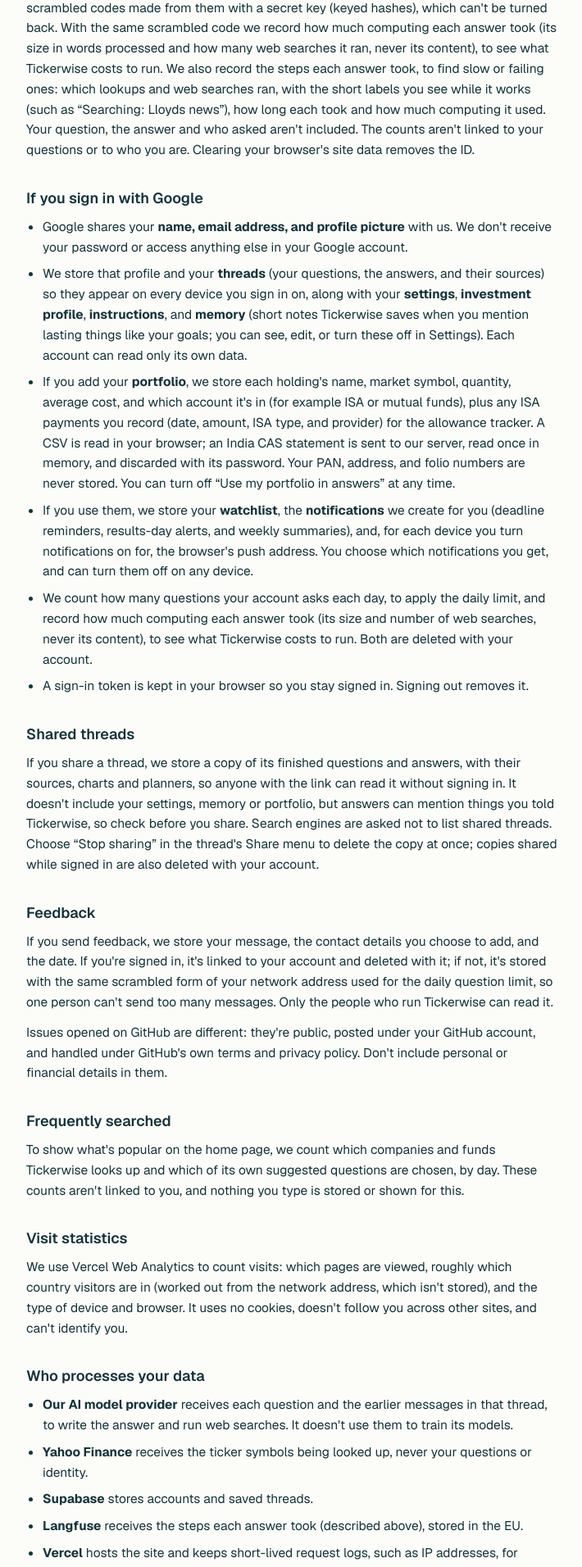
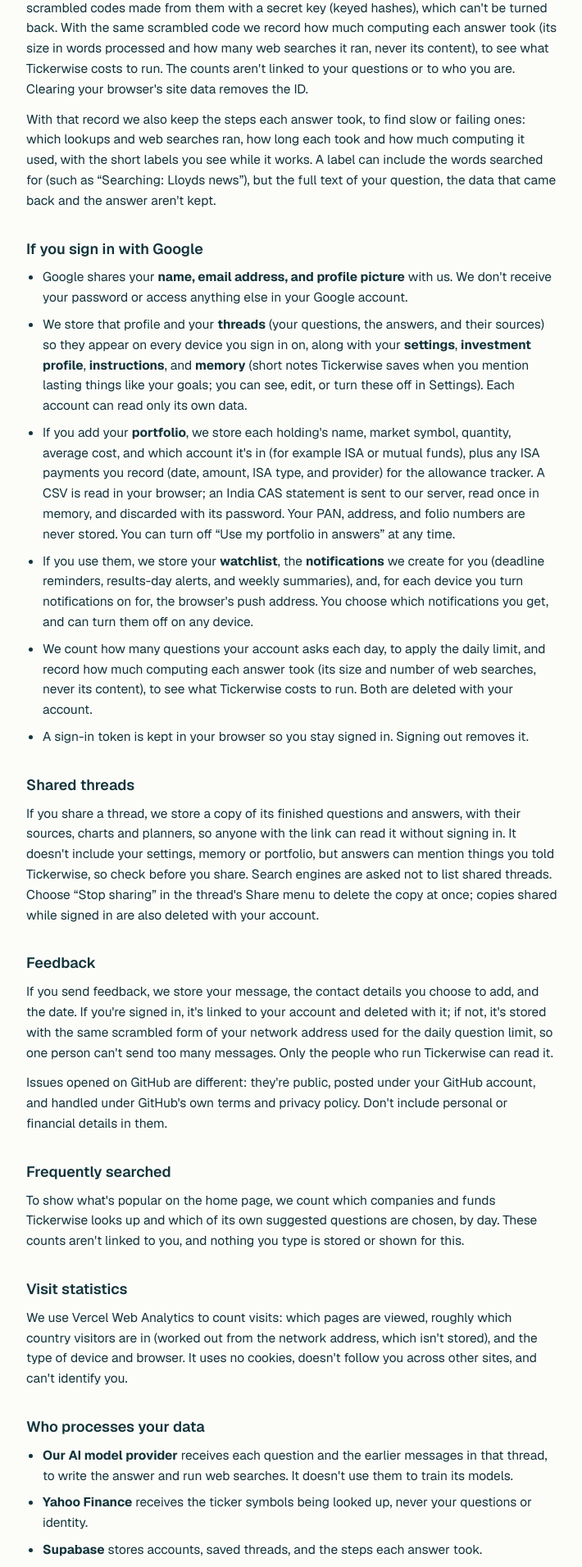
Before and after one commit to hadooping/tickerwise-research, a Next.js app: page /privacy in a window 1280 px wide. Shown: the part 500-2412 px from the top of the page at 82% size, without its empty margins (284-994 px from the left). Built offline with nearby package versions, Linux system fonts and the light colour scheme.

Commit message:
Privacy: steps are kept in Supabase, not Langfuse, and labels can include search words

```diff
--- a/src/app/privacy/page.tsx
+++ b/src/app/privacy/page.tsx
@@ -35,11 +35,14 @@
         the ID nor the address is stored: we keep only scrambled codes made from them with a secret key (keyed hashes),
         which can&apos;t be turned back. With the same scrambled code we record how much computing each answer took (its
         size in words processed and how many web searches it ran, never its content), to see what Tickerwise costs to run.
-        We also record the steps each answer took, to find slow or failing ones: which lookups and web searches ran, with
-        the short labels you see while it works (such as &ldquo;Searching: Lloyds news&rdquo;), how long each took and
-        how much computing it used. Your question, the answer and who asked aren&apos;t included.
         The counts aren&apos;t linked to your questions or to who you are. Clearing
         your browser&apos;s site data removes the ID.
+      </p>
+      <p>
+        With that record we also keep the steps each answer took, to find slow or failing ones: which lookups and web
+        searches ran, how long each took and how much computing it used, with the short labels you see while it works.
+        A label can include the words searched for (such as &ldquo;Searching: Lloyds news&rdquo;), but the full text of
+        your question, the data that came back and the answer aren&apos;t kept.
       </p>
 
       <h2>If you sign in with Google</h2>
@@ -122,10 +125,7 @@
           identity.
         </li>
         <li>
-          <strong>Supabase</strong> stores accounts and saved threads.
-        </li>
-        <li>
-          <strong>Langfuse</strong> receives the steps each answer took (described above), stored in the EU.
+          <strong>Supabase</strong> stores accounts, saved threads, and the steps each answer took.
         </li>
         <li>
           <strong>Vercel</strong> hosts the site and keeps short-lived request logs, such as IP addresses, for
```
